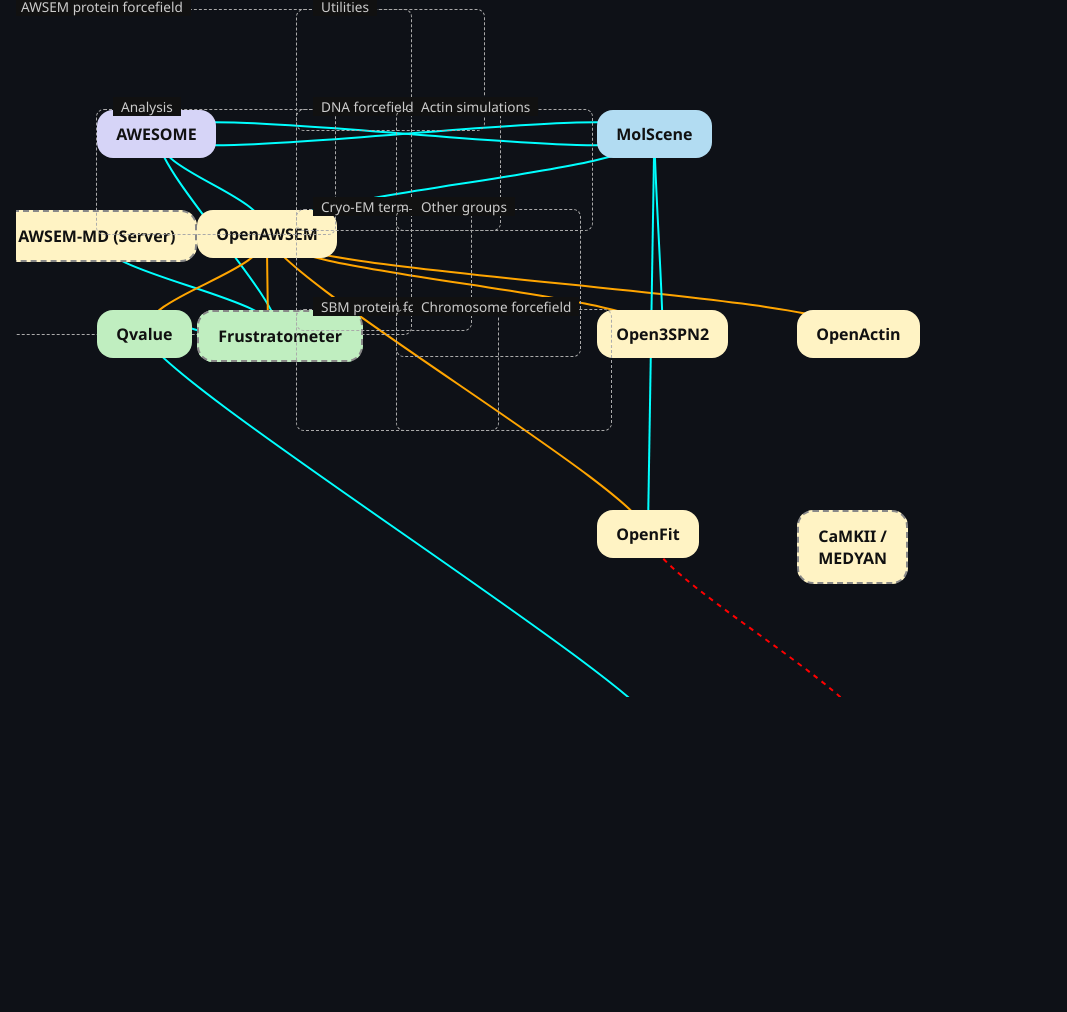
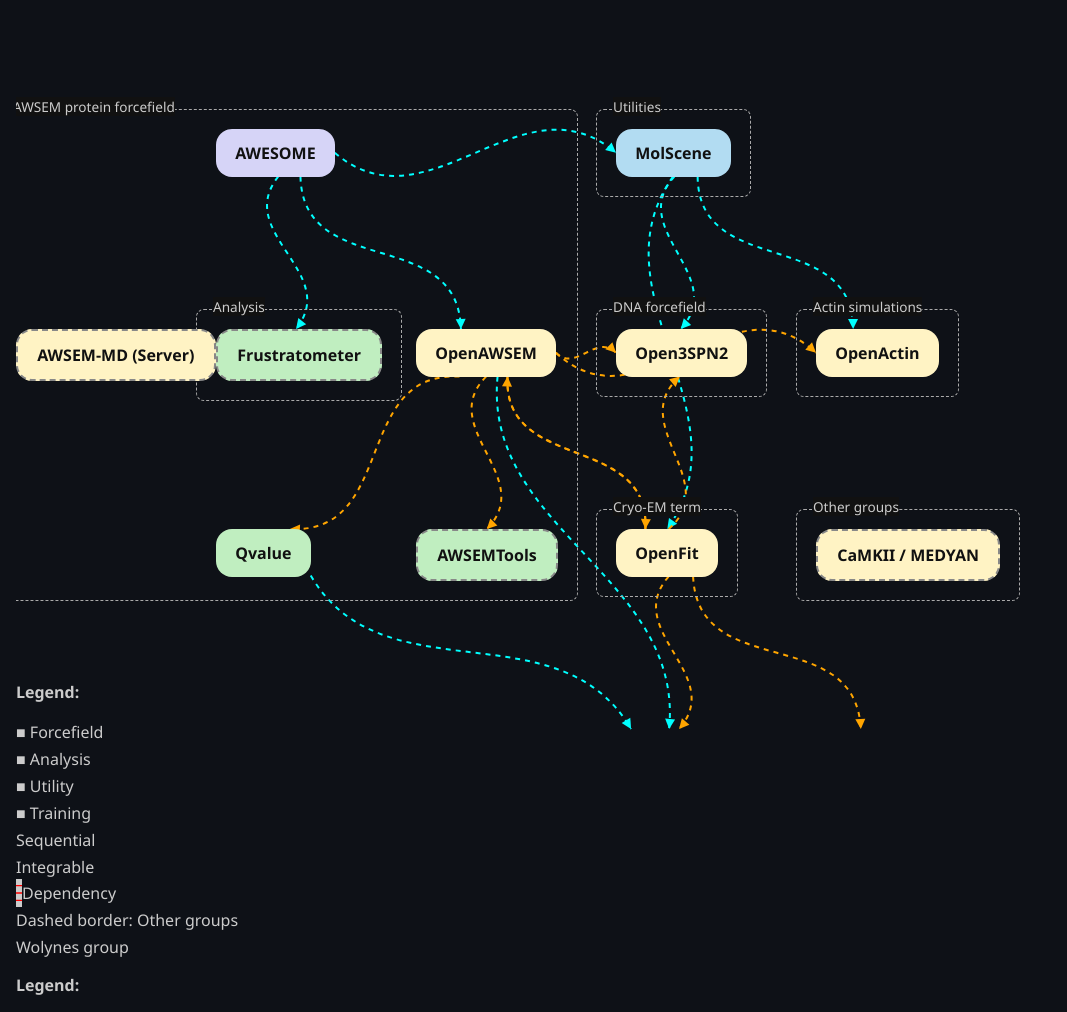
Before and after one commit to cabb99/cabb99.github.io, a plain HTML site: page AWSEM_ecosystemv2/index.html in a window 1280 px wide. Shown: the part 125-1137 px from the top of the page, without its empty margins (0-1067 px from the left). Before the commit the page ends 822 px from the top, so only its background shows below. Drawn offline with Linux system fonts and the light colour scheme.

Commit message:
Fixes positions and dragging

```diff
--- a/AWSEM_ecosystemv2/config.json
+++ b/AWSEM_ecosystemv2/config.json
@@ -191,5 +191,33 @@
         "label": { "en": "CaMKII / MEDYAN", "es": "CaMKII / MEDYAN" },
         "tooltip": { "en": "Actin network simulation", "es": "Simulación redes actina" }
       }
-    ]
+    ],
+    "connections": [
+        { "from": "awesome",  "to": "openawsem",   "type": "sequential" },
+        { "from": "awesome",  "to": "frustrometer","type": "sequential" },
+        { "from": "awesome",  "to": "molscene",    "type": "sequential" },
+
+        { "from": "openawsem","to": "awsemtools",  "type": "integrable" },
+        { "from": "openawsem","to": "qvalue",      "type": "integrable" },
+        { "from": "openawsem","to": "open3spn2",   "type": "integrable" },
+        { "from": "openawsem","to": "openfit",     "type": "integrable" },
+        { "from": "openawsem","to": "openactin",   "type": "integrable" },
+
+        { "from": "openawsem","to": "opensmog",    "type": "sequential" },
+        { "from": "qvalue",   "to": "opensmog",    "type": "sequential" },
+
+        { "from": "molscene", "to": "open3spn2",   "type": "sequential" },
+        { "from": "molscene", "to": "openactin",   "type": "sequential" },
+        { "from": "molscene", "to": "openfit",     "type": "sequential" },
+
+        { "from": "openfit",  "to": "openmicrom",  "type": "integrable" },
+        { "from": "openfit",  "to": "open3spn2",   "type": "integrable" },
+        { "from": "openfit",  "to": "openawsem",   "type": "integrable" },
+        { "from": "openfit",  "to": "opensmog",   "type": "integrable" }
+      ],
+      "connectionTypes": {
+        "sequential": { "color":"#00ffff", "dash":[5,5],    "label":{ "en":"Sequential","es":"Secuencial" } },
+        "integrable": { "color":"orange",  "dash":[5,5],    "label":{ "en":"Integrable","es":"Integrable" } },
+        "dependency": { "color":"red",     "dash":[5,5], "label":{ "en":"Dependency","es":"Dependencia" } }
+      }
   }
--- a/AWSEM_ecosystemv2/index.html
+++ b/AWSEM_ecosystemv2/index.html
@@ -18,6 +18,29 @@
   <canvas id="connections"></canvas>
   <div class="flowchart" id="flowchart"></div>
 
+  <!-- Static Legend -->
+  <div class="legend">
+    <strong data-i18n="legend.title">Legend:</strong>
+    <ul>
+      <li><span class="forcefield">■</span> <span data-i18n="legend.forcefield">Forcefield</span></li>
+      <li><span class="analysis">■</span> <span data-i18n="legend.analysis">Analysis</span></li>
+      <li><span class="utility">■</span> <span data-i18n="legend.utility">Utility</span></li>
+      <li><span class="training">■</span> <span data-i18n="legend.training">Training</span></li>
+      <li><span class="legend-swatch" style="background:#00ffff;"></span>
+          <span data-i18n="connection.sequential">Sequential</span></li>
+      <li><span class="legend-swatch" style="background:orange;"></span>
+          <span data-i18n="connection.integrable">Integrable</span></li>
+      <li><span class="legend-swatch" style="background:red; border-style:dashed;"></span>
+          <span data-i18n="connection.dependency">Dependency</span></li>
+      <li><span data-i18n="legend.other">Dashed border: Other groups</span></li>
+      <li><span data-i18n="legend.wolynes">Wolynes group</span></li>
+    </ul>
+  </div>
+  <div class="legend">
+    <strong data-i18n="legend.title">Legend:</strong>
+
+  </div>
+
   <script src="script.js"></script>
 </body>
 </html>
--- a/AWSEM_ecosystemv2/script.js
+++ b/AWSEM_ecosystemv2/script.js
@@ -1,65 +1,64 @@
 let config, locale;
 
-// pick up saved locale or default to English
+// ————— Initialize locale and fetch config —————
 locale = localStorage.getItem('locale') || 'en';
 document.documentElement.lang = locale;
 
-// wire up language switcher
 const langSwitcher = document.getElementById('languageSwitcher');
 langSwitcher.value = locale;
-langSwitcher.addEventListener('change', (e) => {
+langSwitcher.addEventListener('change', e => {
   locale = e.target.value;
   localStorage.setItem('locale', locale);
   document.documentElement.lang = locale;
   rebuild();
 });
 
-// fetch the config and render
 fetch('config.json')
   .then(r => r.json())
   .then(json => {
     config = json;
     rebuild();
-  });
+  })
+  .catch(console.error);
 
+// ————— Rebuild everything —————
 function rebuild() {
   const container = document.getElementById('flowchart');
-  container.innerHTML = '';             // clear
+  container.innerHTML = '';
   createGroups(container);
   createNodes(container);
   setupCanvas();
   drawAll();
 }
 
+// ————— Create group‑boxes —————
 function createGroups(root) {
   config.groups.forEach(id => {
     const box = document.createElement('div');
     box.className = 'group-box';
-    // we use data-label only for CSS ::before
-    box.dataset.label = config.groupLabels[id][locale] || id;
     box.dataset.group = id;
+    box.dataset.label = (config.groupLabels[id]||{})[locale] || id;
     root.appendChild(box);
   });
 }
 
+// ————— Create nodes inside their groups —————
 function createNodes(root) {
     config.nodes.forEach(n => {
-    const parent = root.querySelector(`[data-group="${n.group}"]`);
+      // find the BOX for labeling only, but DON'T append into it:
+      const box = root.querySelector(`.group-box[data-group="${n.group}"]`);
+      if (!box) return console.warn(`Node “${n.id}” refers to missing group “${n.group}”`);
+
       const el = document.createElement('div');
-    if (!parent) {
-        console.warn(`Node “${n.id}” refers to missing group “${n.group}”`);
-        return;
-    }
-
       el.classList.add('node', n.type);
       if (n.external) el.classList.add('external');
 
-    el.dataset.id      = n.id;
+      el.dataset.id    = n.id;
+      el.dataset.group = n.group;          // <— remember the group
       if (n.connects?.length) el.dataset.connect = n.connects.join(',');
       if (n.linkType)    el.dataset.link    = n.linkType;
-
-    el.style.left = n.x + 'px';
-    el.style.top  = n.y + 'px';
+      el.style.left = 2 * n.x + 'px';
+      el.style.top  = 2 * n.y + 'px';
 
       el.textContent = n.label[locale] || n.id;
       el.title       = n.tooltip[locale] || '';
@@ -68,145 +67,224 @@ function createNodes(root) {
         window.location.href = n.link;
       });
 
-    parent.appendChild(el);
+      root.appendChild(el);                // <— always append into flowchart, not into box
       makeDraggable(el);
     });
 
-  // after all nodes exist, size the group‑boxes
-  document.querySelectorAll('.group-box')
-    .forEach(g => updateGroupBox(g));
+    document.querySelectorAll('.group-box').forEach(updateGroupBox);
   }
 
-// ——————— Draggable, Group‑box resizing, Canvas ———————
 
+// ————— Canvas setup & drawing —————
 const canvas = document.getElementById('connections');
 const ctx    = canvas.getContext('2d');
 
 function setupCanvas() {
-  canvas.width  = document.documentElement.scrollWidth;
-  canvas.height = document.documentElement.scrollHeight;
-  window.addEventListener('resize', () => {
+  function resize() {
     canvas.width  = document.documentElement.scrollWidth;
     canvas.height = document.documentElement.scrollHeight;
     drawAll();
-  });
+  }
+  window.addEventListener('resize', resize);
   window.addEventListener('scroll', drawAll);
+  resize();
 }
 
-// draw all connections
 function drawAll() {
     ctx.clearRect(0, 0, canvas.width, canvas.height);
-  document.querySelectorAll('[data-connect]').forEach(from => {
-    const fromId = from.dataset.id;
-    if (!fromId) return;
-    const targets = from.dataset.connect.split(',');
-    const styleType = from.dataset.link || 'default';
 
-    targets.forEach(toId => {
-      const to = document.querySelector(`.node[data-id="${toId.trim()}"]`);
-      if (!to) return;
-      drawArrow(from, to, styleType);
-    });
+    // Safely grab connections
+    const conns = Array.isArray(config.connections) ? config.connections : [];
+    const types = config.connectionTypes || {};
+
+    conns.forEach(conn => {
+      const from = document.querySelector(`.node[data-id="${conn.from}"]`);
+      const to   = document.querySelector(`.node[data-id="${conn.to}"]`);
+      if (!from || !to) return;
+
+      const cfg = types[conn.type] || { color:'cyan', dash:[] };
+      drawArrow(from, to, {color:cfg.color, dash:cfg.dash});
     });
   }
+//
 
-function drawArrow(a,b,styleType) {
-  const ra = a.getBoundingClientRect(),
-        rb = b.getBoundingClientRect();
-  const x1 = ra.left + ra.width/2 + window.scrollX,
-        y1 = ra.top  + ra.height/2+ window.scrollY;
-  const x2 = rb.left + rb.width/2 + window.scrollX,
-        y2 = rb.top  + rb.height/2+ window.scrollY;
+function drawArrow(a, b, {
+    color = 'cyan',
+    dash = [],
+    start = 'boundary',  // 'center' or 'boundary'
+    end = 'boundary',    // 'center' or 'boundary'
+    arrowhead = 'filled',// 'filled', 'open', 'diamond', 'circle', 'none'
+    head = 'end'         // 'none', 'start', 'end', 'both'
+  } = {}) {
+    const ra = a.getBoundingClientRect();
+    const rb = b.getBoundingClientRect();
 
+    const c1x = ra.left + ra.width / 2 + window.scrollX;
+    const c1y = ra.top + ra.height / 2 + window.scrollY;
+    const c2x = rb.left + rb.width / 2 + window.scrollX;
+    const c2y = rb.top + rb.height / 2 + window.scrollY;
+
+    // Helper function to find intersection with rectangle boundary
+    function intersectRect(rect, cx, cy, tx, ty) {
+      const dx = tx - cx;
+      const dy = ty - cy;
+      const w = rect.width / 2;
+      const h = rect.height / 2;
+      const absDX = Math.abs(dx);
+      const absDY = Math.abs(dy);
+      let scale;
+
+      if (absDX / w > absDY / h) {
+        scale = w / absDX;
+      } else {
+        scale = h / absDY;
+      }
+      return [cx + dx * scale, cy + dy * scale];
+    }
+
+    // Calculate exact arrow start and end points
+    const [startX, startY] = start === 'boundary' ? intersectRect(ra, c1x, c1y, c2x, c2y) : [c1x, c1y];
+    const [endX, endY]     = end === 'boundary' ? intersectRect(rb, c2x, c2y, c1x, c1y) : [c2x, c2y];
+
+    // Adaptive Bezier curve
+    const dx = endX - startX;
+    const dy = endY - startY;
+    const dist = Math.hypot(dx, dy);
+    const curveStrength = Math.min(80, dist / 3);
+    const norm = Math.hypot(dx, dy);
+    const [px, py] = [-dy / norm, dx / norm];
+
+    const cp1x = startX + dx / 3 + px * curveStrength;
+    const cp1y = startY + dy / 3 + py * curveStrength;
+    const cp2x = startX + 2 * dx / 3 - px * curveStrength;
+    const cp2y = startY + 2 * dy / 3 - py * curveStrength;
+
+    // Draw curve
     ctx.beginPath();
-  ctx.setLineDash(styleType==='dependency'?[5,5]:[]);
-  ctx.strokeStyle = styleType==='integrable'?'orange': styleType==='dependency'?'red':'cyan';
+    ctx.setLineDash(dash);
+    ctx.strokeStyle = color;
     ctx.lineWidth = 2;
-  ctx.moveTo(x1,y1);
-  ctx.bezierCurveTo(x1,y1+40, x2,y2-40, x2,y2);
+    ctx.moveTo(startX, startY);
+    ctx.bezierCurveTo(cp1x, cp1y, cp2x, cp2y, endX, endY);
     ctx.stroke();
 
-  // simple arrowhead
-  const ang = Math.atan2(y2-y1, x2-x1),
-        sz  = 6;
-  ctx.fillStyle = ctx.strokeStyle;
+    // Helper: draw arrowhead
+    function drawArrowhead(x, y, angle, style) {
+      const sz = 10;
+      ctx.save();
+      ctx.translate(x, y);
+      ctx.rotate(angle);
       ctx.beginPath();
-  ctx.moveTo(x2, y2);
-  ctx.lineTo(x2 - sz*Math.cos(ang - Math.PI/6), y2 - sz*Math.sin(ang - Math.PI/6));
-  ctx.lineTo(x2 - sz*Math.cos(ang + Math.PI/6), y2 - sz*Math.sin(ang + Math.PI/6));
+      switch (style) {
+        case 'filled':
+          ctx.moveTo(0,0);
+          ctx.lineTo(-sz, sz/2);
+          ctx.lineTo(-sz, -sz/2);
           ctx.closePath();
+          ctx.fillStyle = color;
           ctx.fill();
+          break;
+        case 'open':
+          ctx.moveTo(-sz, sz/2);
+          ctx.lineTo(0,0);
+          ctx.lineTo(-sz, -sz/2);
+          ctx.stroke();
+          break;
+        case 'diamond':
+          ctx.moveTo(0,0);
+          ctx.lineTo(-sz/2, sz/2);
+          ctx.lineTo(-sz,0);
+          ctx.lineTo(-sz/2,-sz/2);
+          ctx.closePath();
+          ctx.fillStyle = color;
+          ctx.fill();
+          break;
+        case 'circle':
+          ctx.arc(-sz/2, 0, sz/2, 0, 2*Math.PI);
+          ctx.fillStyle = color;
+          ctx.fill();
+          break;
+        case 'none':
+        default:
+          break;
+      }
+      ctx.restore();
     }
 
-function updateGroupBox(group) {
-    const nodes = Array.from(document.querySelectorAll(`.node`))
-      .filter(n => n.closest('.group-box') === group);
-    if (nodes.length === 0) return;
+    // Draw arrowheads based on 'head' option
+    const angleEnd = Math.atan2(endY - cp2y, endX - cp2x);
+    const angleStart = Math.atan2(startY - cp1y, startX - cp1x);
 
-    // Use left/top style values (absolute positions)
-    const xs = nodes.map(n => parseFloat(n.style.left));
-    const ys = nodes.map(n => parseFloat(n.style.top));
-    const ws = nodes.map(n => n.offsetWidth);
-    const hs = nodes.map(n => n.offsetHeight);
-
-    const pad = 20;
-
-    const minX = Math.min(...xs) - pad;
-    const minY = Math.min(...ys) - pad;
-    const maxX = Math.max(...xs.map((x, i) => x + ws[i])) + pad;
-    const maxY = Math.max(...ys.map((y, i) => y + hs[i])) + pad;
-
-    Object.assign(group.style, {
-      left: `${minX}px`,
-      top: `${minY}px`,
-      width: `${maxX - minX}px`,
-      height: `${maxY - minY}px`
-    });
+    if (head === 'end' || head === 'both') {
+      drawArrowhead(endX, endY, angleEnd, arrowhead);
+    }
+    if (head === 'start' || head === 'both') {
+      drawArrowhead(startX, startY, angleStart + Math.PI, arrowhead);
+    }
   }
 
 
+// ————— SIZE GROUP BOX TO WRAP CHILDREN —————
+function updateGroupBox(group) {
+    const groupName = group.dataset.group;
+    // find nodes that belong to this group
+    const nodes = Array.from(
+      document.querySelectorAll(`.flowchart > .node[data-group="${groupName}"]`)
+    );
+    if (!nodes.length) return;
+
+    const pad = 20;
+    let minX = Infinity, minY = Infinity, maxX = -Infinity, maxY = -Infinity;
+
+    nodes.forEach(n => {
+      const x = n.offsetLeft;
+      const y = n.offsetTop;
+      const w = n.offsetWidth;
+      const h = n.offsetHeight;
+
+      minX = Math.min(minX, x);
+      minY = Math.min(minY, y);
+      maxX = Math.max(maxX, x + w);
+      maxY = Math.max(maxY, y + h);
+    });
+
+    group.style.left   = (minX - pad) + 'px';
+    group.style.top    = (minY - pad) + 'px';
+    group.style.width  = (maxX - minX + 2*pad) + 'px';
+    group.style.height = (maxY - minY + 2*pad) + 'px';
+  }
 
 
+// ————— DRAGGING —————
+// ————— DRAGGING —————
 function makeDraggable(el) {
-    let dragging = false;
-    let startMouseX, startMouseY, startElX, startElY;
+    let dragging=false, sx=0, sy=0, ox=0, oy=0;
 
     el.addEventListener('mousedown', e => {
-      dragging = true;
-
-      // Get initial mouse position
-      startMouseX = e.clientX;
-      startMouseY = e.clientY;
-
-      // Get initial element position
-      const style = window.getComputedStyle(el);
-      startElX = parseFloat(style.left);
-      startElY = parseFloat(style.top);
-
-      el.style.cursor = 'grabbing';
+      dragging=true;
+      sx=e.clientX; sy=e.clientY;
+      ox=el.offsetLeft; oy=el.offsetTop;
+      el.style.cursor='grabbing';
       e.preventDefault();
     });
 
     window.addEventListener('mousemove', e => {
       if (!dragging) return;
 
-      // Calculate difference in mouse movement
-      const dx = e.clientX - startMouseX;
-      const dy = e.clientY - startMouseY;
-
-      // Set new position based only on relative movement
-      el.style.left = `${startElX + dx}px`;
-      el.style.top  = `${startElY + dy}px`;
-
-      // Update group box if applicable
-    //   const grp = el.closest('.group-box');
-    //   if (grp) updateGroupBox(grp);
+      const dx = e.clientX - sx, dy = e.clientY - sy;
+      el.style.left = (ox + dx) + 'px';
+      el.style.top  = (oy + dy) + 'px';
 
       drawAll();
+
+      // CORRECT FIX:
+      const grpName = el.dataset.group;
+      const grp = document.querySelector(`.group-box[data-group="${grpName}"]`);
+      if (grp) updateGroupBox(grp);
     });
 
     window.addEventListener('mouseup', () => {
-      dragging = false;
-      el.style.cursor = 'grab';
+      dragging=false;
+      el.style.cursor='grab';
     });
   }
--- a/AWSEM_ecosystemv2/style.css
+++ b/AWSEM_ecosystemv2/style.css
@@ -1,4 +1,3 @@
-/* basic page */
 body {
     margin: 0;
     background: #0e1117;
@@ -14,25 +13,22 @@ body {
     padding: 0.5rem 1rem;
     z-index: 10;
   }
-  #languageSwitcher {
-    margin-left: 0.5rem;
-  }
+  #languageSwitcher { margin-left: 0.5rem; }
 
-  /* flowchart container */
   .flowchart {
     position: relative;
     width: 100%;
-    height: calc(100vh - 3rem);
+    height: calc(100vh - 4rem);
     overflow: hidden;
   }
 
-  /* group box styling */
   .group-box {
     position: absolute;
     border: 1px dashed #aaa;
     border-radius: 8px;
-    padding: 1rem;
+    /* padding: 1rem; */
     z-index: 0;
+    box-sizing: border-box;
   }
   .group-box::before {
     content: attr(data-label);
@@ -40,13 +36,12 @@ body {
     top: -0.8rem;
     left: 1rem;
     background: #111;
-    padding: 0 0.5rem;
+    /* padding: 0 0.5rem; */
     font-size: 0.85rem;
     color: #ccc;
     pointer-events: none;
   }
 
-  /* nodes */
   .node {
     position: absolute;
     padding: 0.8rem 1.2rem;
@@ -57,18 +52,18 @@ body {
     user-select: none;
     transition: transform 0.2s, box-shadow 0.2s;
     z-index: 1;
-    position: absolute;
   }
   .node:hover {
     transform: scale(1.05);
+    box-shadow: 0 0 20px rgba(0, 255, 255, 0.5);
   }
+
   .node.forcefield { background: #fff3c4; color: #111; }
   .node.analysis    { background: #c0eec0; color: #111; }
   .node.training    { background: #d6d4f7; color: #111; }
   .node.utility     { background: #b2dcf2; color: #111; }
   .node.external    { border: 2px dashed #888; }
 
-  /* canvas underlay */
   #connections {
     position: absolute;
     top: 0; left: 0;
@@ -76,4 +71,17 @@ body {
     pointer-events: none;
   }
 
-  /* legend (optional, you could also render it from config.json) */
+  .legend {
+    margin-top: 1rem;
+    color: #ccc;
+  }
+  .legend ul {
+    list-style: none;
+    padding-left: 0;
+  }
+  .legend li {
+    margin: 0.2rem 0;
+  }
+  .legend span {
+    vertical-align: middle;
+  }
```
Lines whose indentation alone changed are shown as unchanged.
